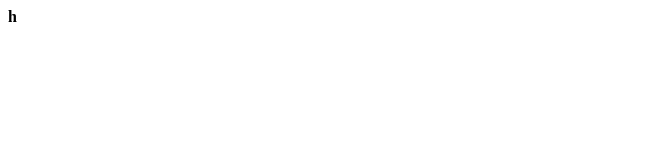
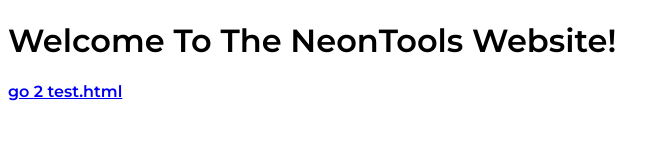
Before and after one commit to PixelNetNeon/NeonTools, a plain HTML site: page index.html in a window 1280 px wide. Shown: the whole page, without its empty margins (0-670 px from the left). Drawn offline with Linux system fonts and the light colour scheme.

Commit message:
Update index.html

```diff
--- a/index.html
+++ b/index.html
@@ -1,11 +1,18 @@
 <!DOCTYPE html>
 <html>
-  <head>
-    <title>NeonTools</title>
-   </head>
-   <body>
+    <head>
 
-      <b>h<b>
+        <style>
+            @import url('https://fonts.googleapis.com/css2?family=Montserrat:wght@600&display=swap');
+            h1 {font-family: 'Montserrat', sans-serif}
+            a {font-family: 'Montserrat', sans-serif}
+        </style>
+        <title>NeonTools</title>
+    </head>
+    <body>
 
+        <h1>Welcome To The NeonTools Website!</h1>
+
+        <a href="test.html" target="_blank">go 2 test.html</a>
     </body>
 </html>
```
